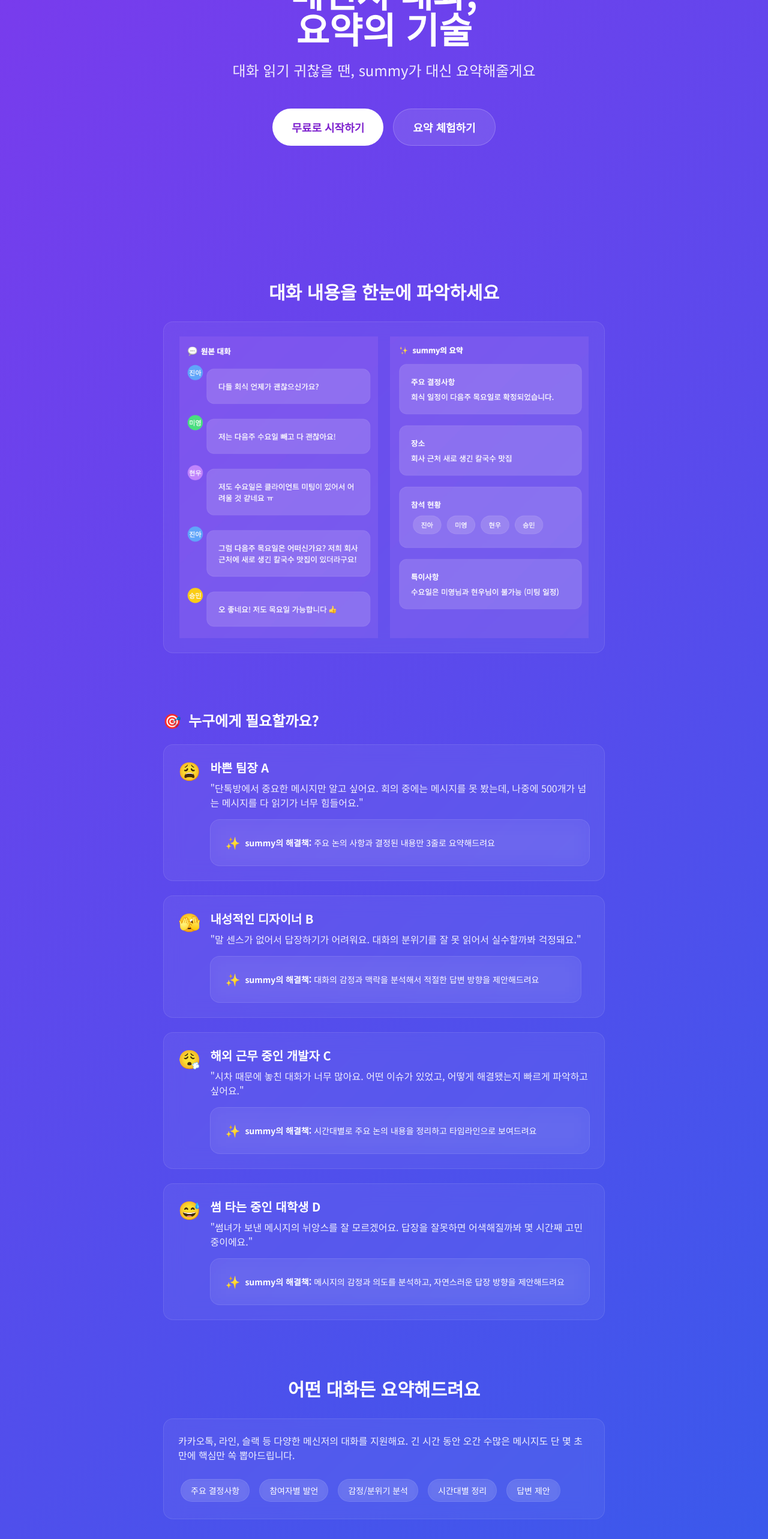
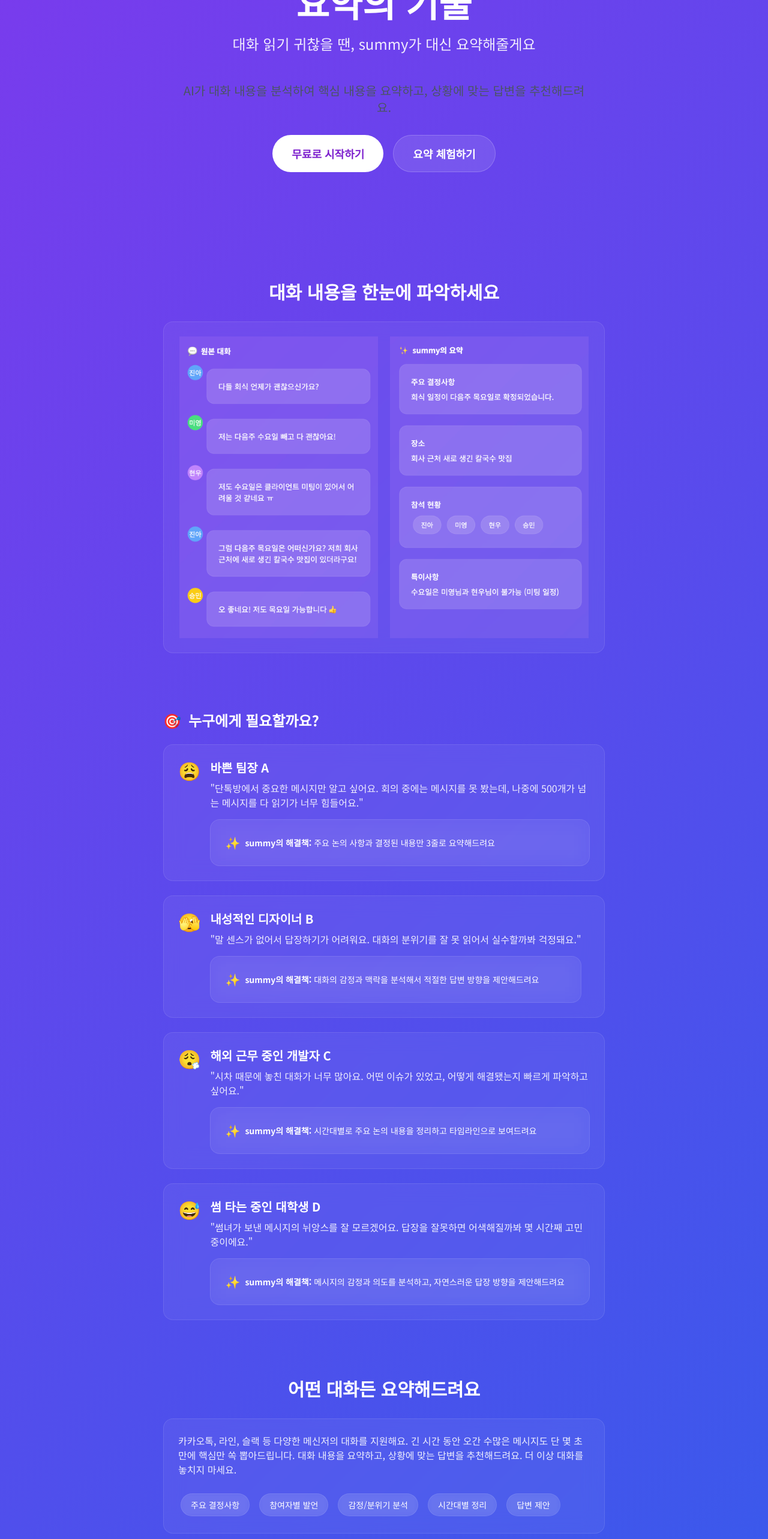
Before and after one commit to FLYLIKEB/summy, a Next.js app: page / in a window 1280 px wide. Shown: the part 220-2786 px from the top of the page at 60% size. Built offline with nearby package versions, Linux system fonts and the light colour scheme.

Commit message:
feat: 답변 추천 기능 설명 추가

```diff
--- a/components/Features.tsx
+++ b/components/Features.tsx
@@ -12,6 +12,8 @@ export default function Features() {
             <p className="text-base opacity-90">
               카카오톡, 라인, 슬랙 등 다양한 메신저의 대화를 지원해요.
               긴 시간 동안 오간 수많은 메시지도 단 몇 초 만에 핵심만 쏙 뽑아드립니다.
+              대화 내용을 요약하고, 상황에 맞는 답변을 추천해드려요.
+              더 이상 대화를 놓치지 마세요.
             </p>
             <div className="flex flex-wrap gap-2">
               <span className="tag">주요 결정사항</span>
--- a/components/Hero.tsx
+++ b/components/Hero.tsx
@@ -11,6 +11,10 @@ export default function Hero() {
         <p className="text-2xl mb-12 opacity-90">
           대화 읽기 귀찮을 땐, summy가 대신 요약해줄게요
         </p>
+        <p className="text-xl text-gray-600 mb-8 max-w-2xl mx-auto">
+          AI가 대화 내용을 분석하여 핵심 내용을 요약하고,
+          상황에 맞는 답변을 추천해드려요.
+        </p>
         <div className="flex gap-4 justify-center">
           <button className="px-8 py-4 bg-white text-purple-700 rounded-full font-bold text-lg hover:bg-opacity-90 transition-all">
             무료로 시작하기
--- a/components/SpecialFeatures.tsx
+++ b/components/SpecialFeatures.tsx
@@ -26,7 +26,7 @@ export default function SpecialFeatures() {
             <div className="card">
               <h3 className="font-bold mb-2">요약본에 코멘트와 인사이트 추가도 가능</h3>
               <p className="text-base opacity-90">
-                AI가 제안하는 인사이트를 통해 더 깊이 있는 이해가 가능합니다.
+                AI가 제안하는 인사이트와 상황에 맞는 답변을 통해 더 깊이 있는 이해와 효과적인 소통이 가능합니다.
               </p>
             </div>
           </div>
```
